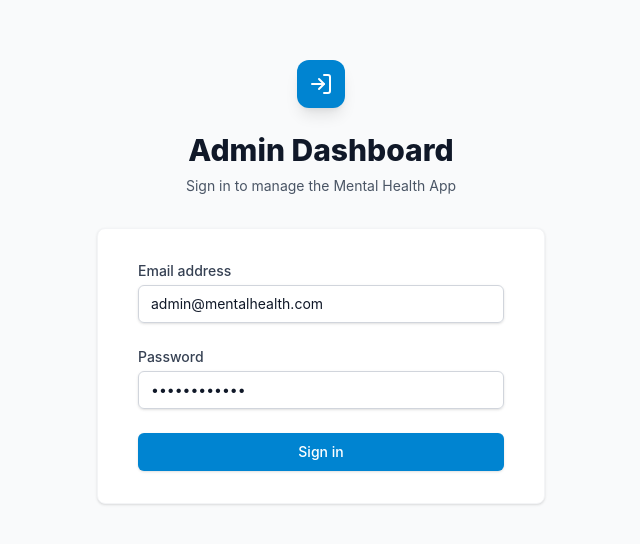
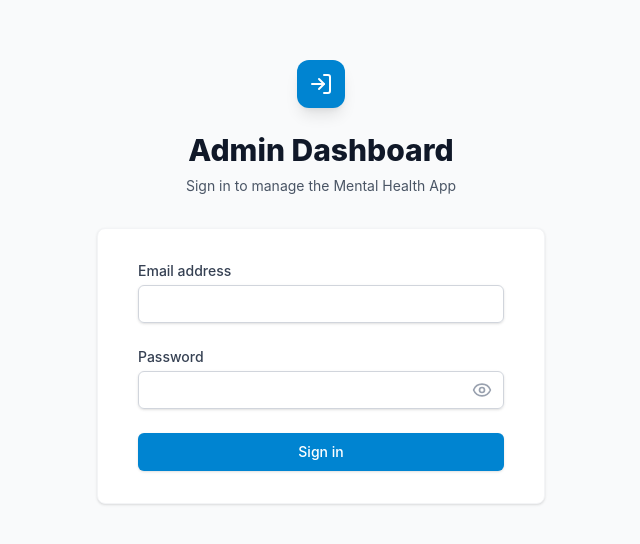
Before and after one commit to Fusssh/mentaladmin, a React (Vite) app: page /login in a window 1280 px wide. Shown: the part 118-662 px from the top of the page, without its empty margins (319-959 px from the left). Built offline with nearby package versions, Linux system fonts and the light colour scheme.

Commit message:
final commit

```diff
--- a/src/pages/Login.tsx
+++ b/src/pages/Login.tsx
@@ -2,11 +2,12 @@
 import { useNavigate } from 'react-router-dom';
 import { authService } from '../services/auth.service';
 import { useAuth } from '../contexts/AuthContext';
-import { LogIn, AlertCircle } from 'lucide-react';
+import { LogIn, AlertCircle, Eye, EyeOff } from 'lucide-react';
 
 export default function Login() {
-  const [email, setEmail] = useState('admin@mentalhealth.com');
-  const [password, setPassword] = useState('Admin@123456');
+  const [email, setEmail] = useState('');
+  const [password, setPassword] = useState('');
+  const [showPassword, setShowPassword] = useState(false);
   const [loading, setLoading] = useState(false);
   const [error, setError] = useState('');
 
@@ -76,17 +77,28 @@
               <label htmlFor="password" className="block text-sm font-medium text-gray-700">
                 Password
               </label>
-              <div className="mt-1">
+              <div className="mt-1 relative">
                 <input
                   id="password"
                   name="password"
-                  type="password"
+                  type={showPassword ? 'text' : 'password'}
                   autoComplete="current-password"
                   required
                   value={password}
                   onChange={(e) => setPassword(e.target.value)}
-                  className="appearance-none block w-full px-3 py-2 border border-gray-300 rounded-md shadow-sm placeholder-gray-400 focus:outline-none focus:ring-primary-500 focus:border-primary-500 sm:text-sm transition-colors"
+                  className="appearance-none block w-full px-3 py-2 border border-gray-300 rounded-md shadow-sm placeholder-gray-400 focus:outline-none focus:ring-primary-500 focus:border-primary-500 sm:text-sm transition-colors pr-10"
                 />
+                <button
+                  type="button"
+                  className="absolute inset-y-0 right-0 pr-3 flex items-center text-gray-400 hover:text-gray-600 focus:outline-none"
+                  onClick={() => setShowPassword(!showPassword)}
+                >
+                  {showPassword ? (
+                    <EyeOff className="h-5 w-5" aria-hidden="true" />
+                  ) : (
+                    <Eye className="h-5 w-5" aria-hidden="true" />
+                  )}
+                </button>
               </div>
             </div>
 
```
